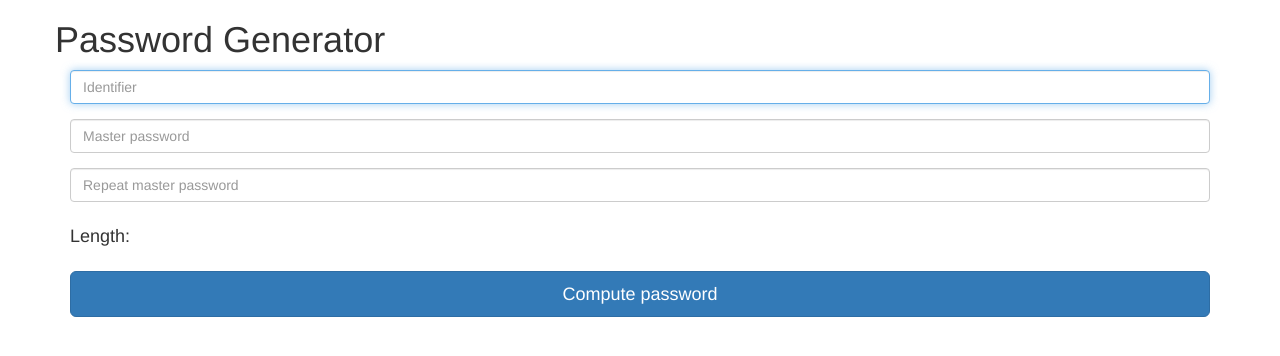
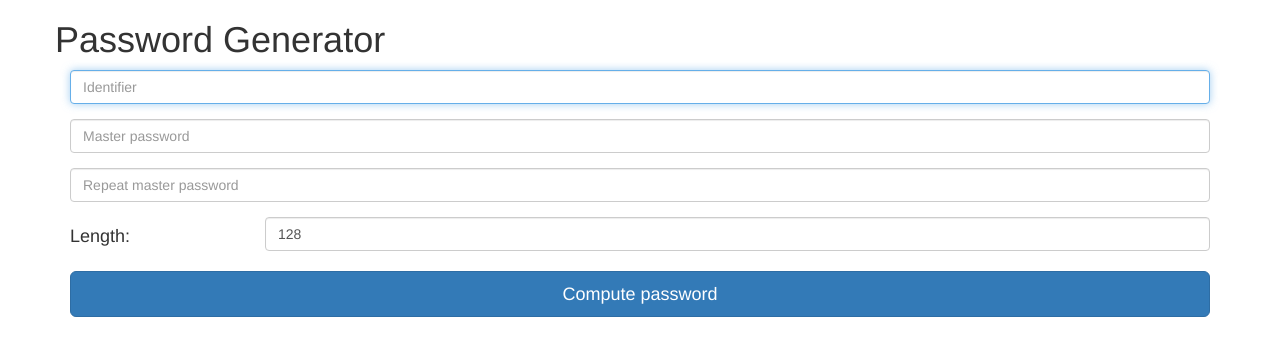
Before and after one commit to slaymaker1907/slaymaker1907.github.io, a Jekyll site: the page built from password_hasher.html, in a window 1280 px wide. Shown: the top 356 px of the page. Built offline with Jekyll 4.4.1, drawn with Linux system fonts in a browser that asks for light colours.

Commit message:
Fixed div tag.

```diff
--- a/password_hasher.html
+++ b/password_hasher.html
@@ -68,7 +68,7 @@ var computePassword = function(){
         <div class="col-xs-2">
     <h4>Length:</h4>
         </div>
-        <div class="col-xs-10"
+        <div class="col-xs-10">
     <input id="pass_length" type="number" min="1" max="128" value="128" class="form-control" value="128" required>
         </div>
     </div>
```
